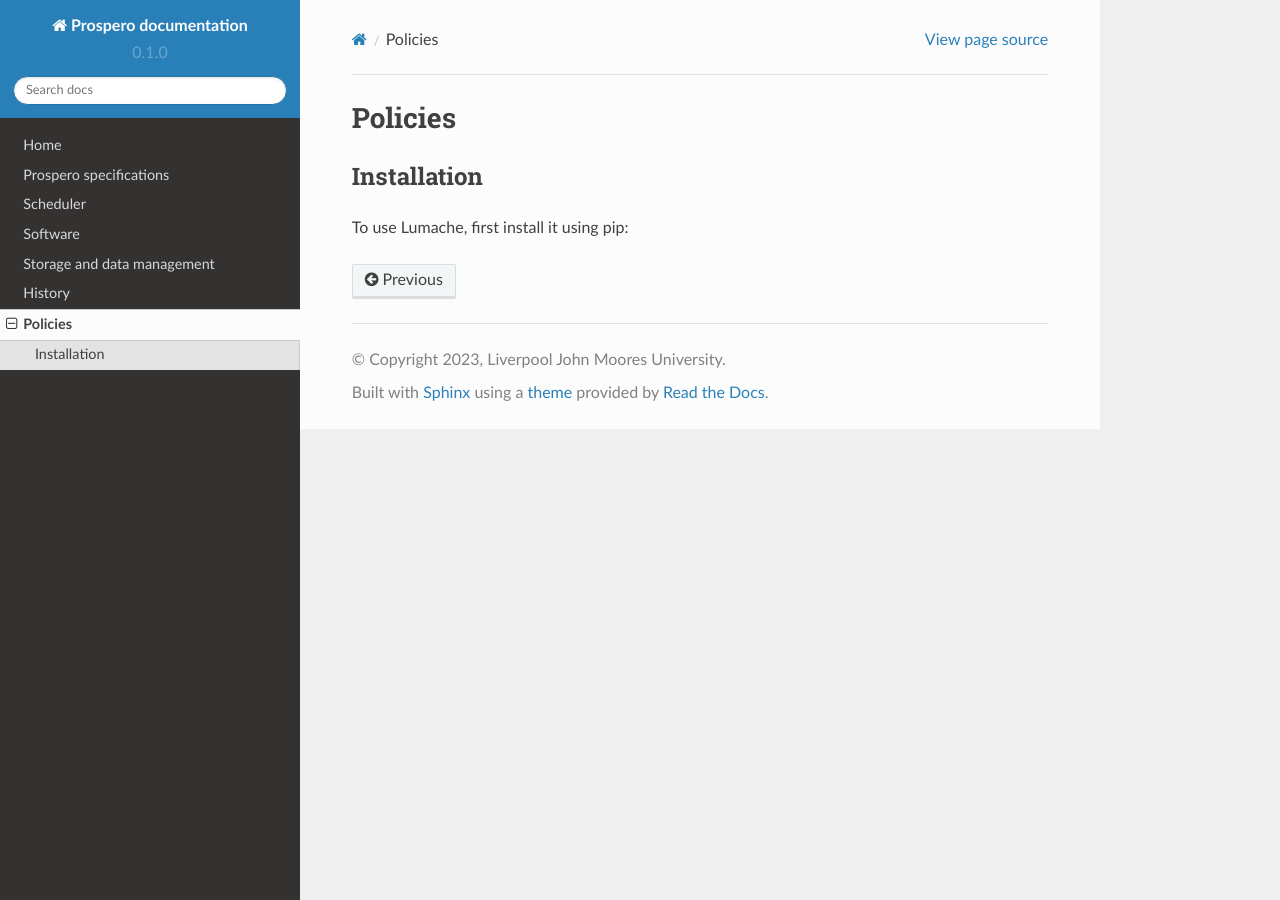
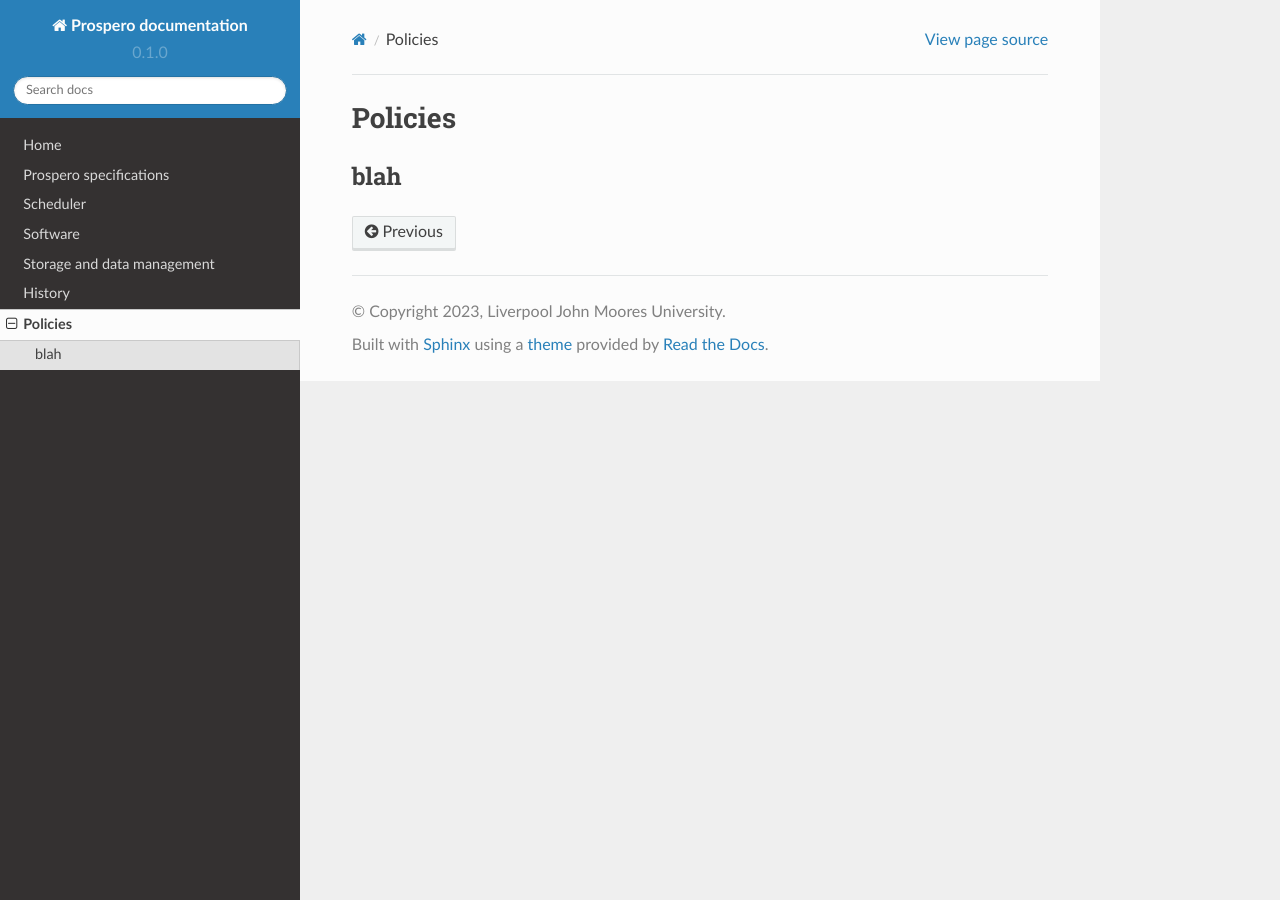
Before and after one commit to astrcrai/prospero-docs, a Sphinx documentation site: the page built from docs/source/policies.rst, in a window 1280 px wide. Built offline with Sphinx 7.4.7 and the Read the Docs theme 2.0.0, drawn with Linux system fonts in a browser that asks for light colours; pages that are not in the unit, such as notebooks, are missing from menus.

Commit message:
Update policies.rst

```diff
--- a/docs/source/policies.rst
+++ b/docs/source/policies.rst
@@ -1,9 +1,6 @@
 Policies
 =====
 
-.. _installation:
 
-Installation
+blah
 ------------
-
-To use Lumache, first install it using pip:
```
